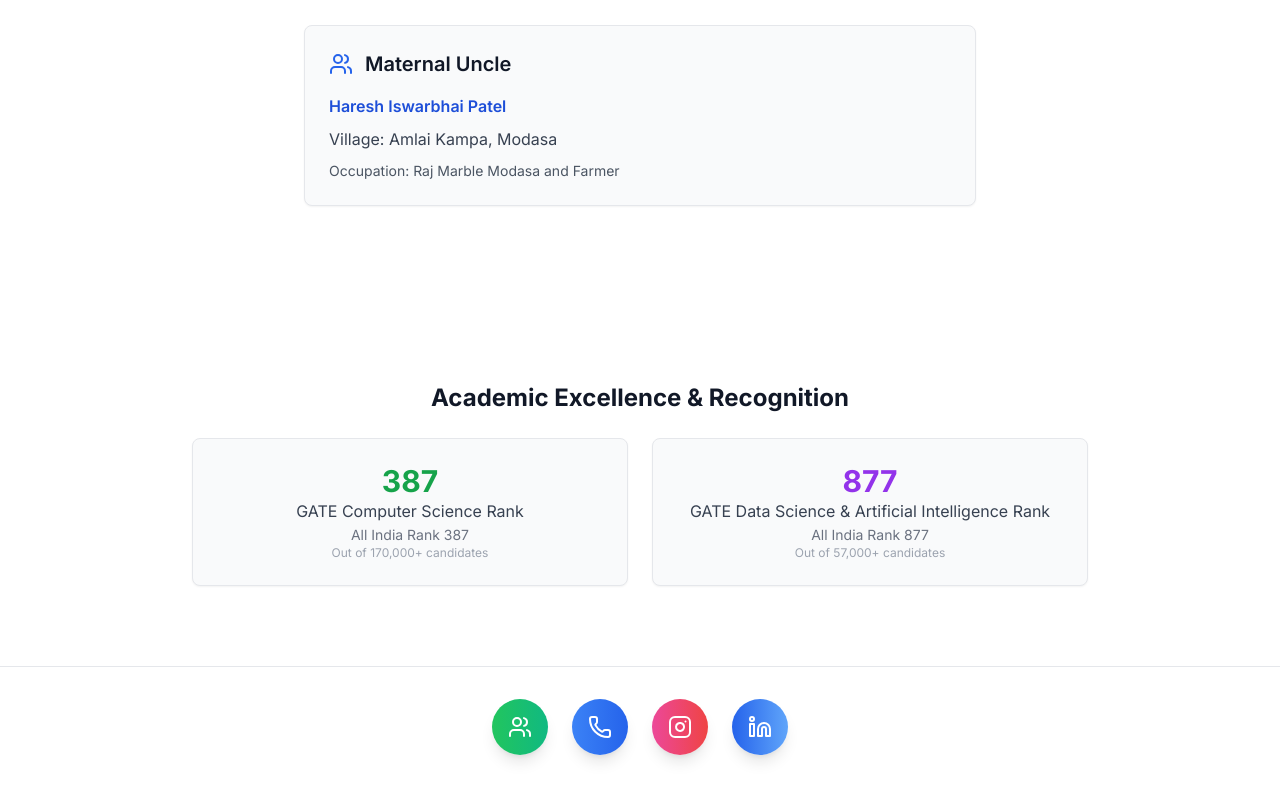
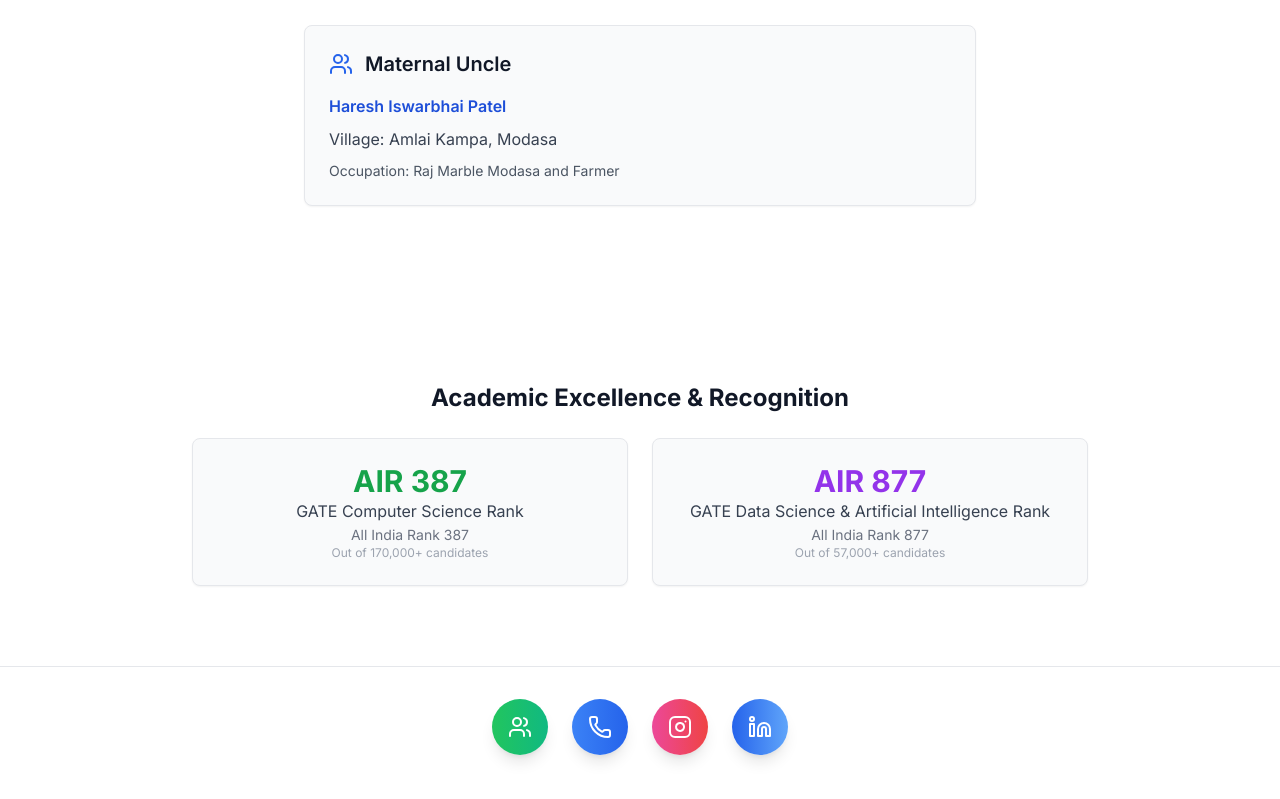
Before and after one commit to HMTking/My-BioData, a React (Vite) app: page / in a window 1280 px wide. Shown: the part 1984-2783 px from the top of the page. Built offline with nearby package versions, Linux system fonts and the light colour scheme.

Commit message:
remove extra details

```diff
--- a/src/components/EducationJourney.tsx
+++ b/src/components/EducationJourney.tsx
@@ -44,13 +44,13 @@ const EducationJourney: React.FC = () => {
               <h3 className="text-2xl font-bold text-gray-900 mb-6">Academic Excellence & Recognition</h3>
               <div className="grid md:grid-cols-2 gap-6">
                 <div className="p-6 bg-gray-50 rounded-lg border border-gray-200 shadow-sm">
-                  <div className="text-3xl font-bold text-green-600">387</div>
+                  <div className="text-3xl font-bold text-green-600">AIR 387</div>
                   <div className="text-gray-700">GATE Computer Science Rank</div>
                   <div className="text-gray-500 text-sm">All India Rank 387</div>
                   <div className="text-gray-400 text-xs">Out of 170,000+ candidates</div>
                 </div>
                 <div className="p-6 bg-gray-50 rounded-lg border border-gray-200 shadow-sm">
-                  <div className="text-3xl font-bold text-purple-600">877</div>
+                  <div className="text-3xl font-bold text-purple-600">AIR 877</div>
                   <div className="text-gray-700">GATE Data Science & Artificial Intelligence Rank</div>
                   <div className="text-gray-500 text-sm">All India Rank 877</div>
                   <div className="text-gray-400 text-xs">Out of 57,000+ candidates</div>
```
